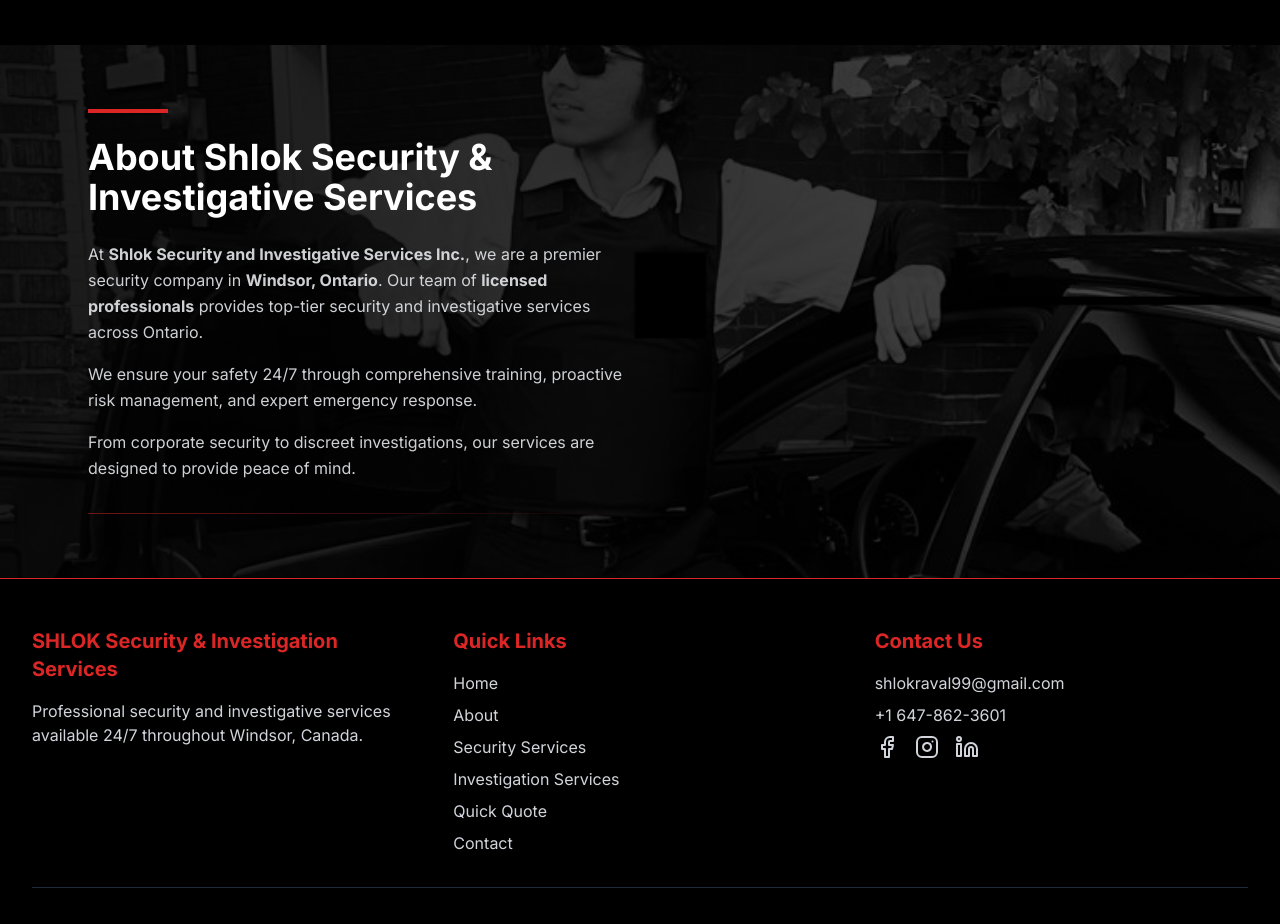
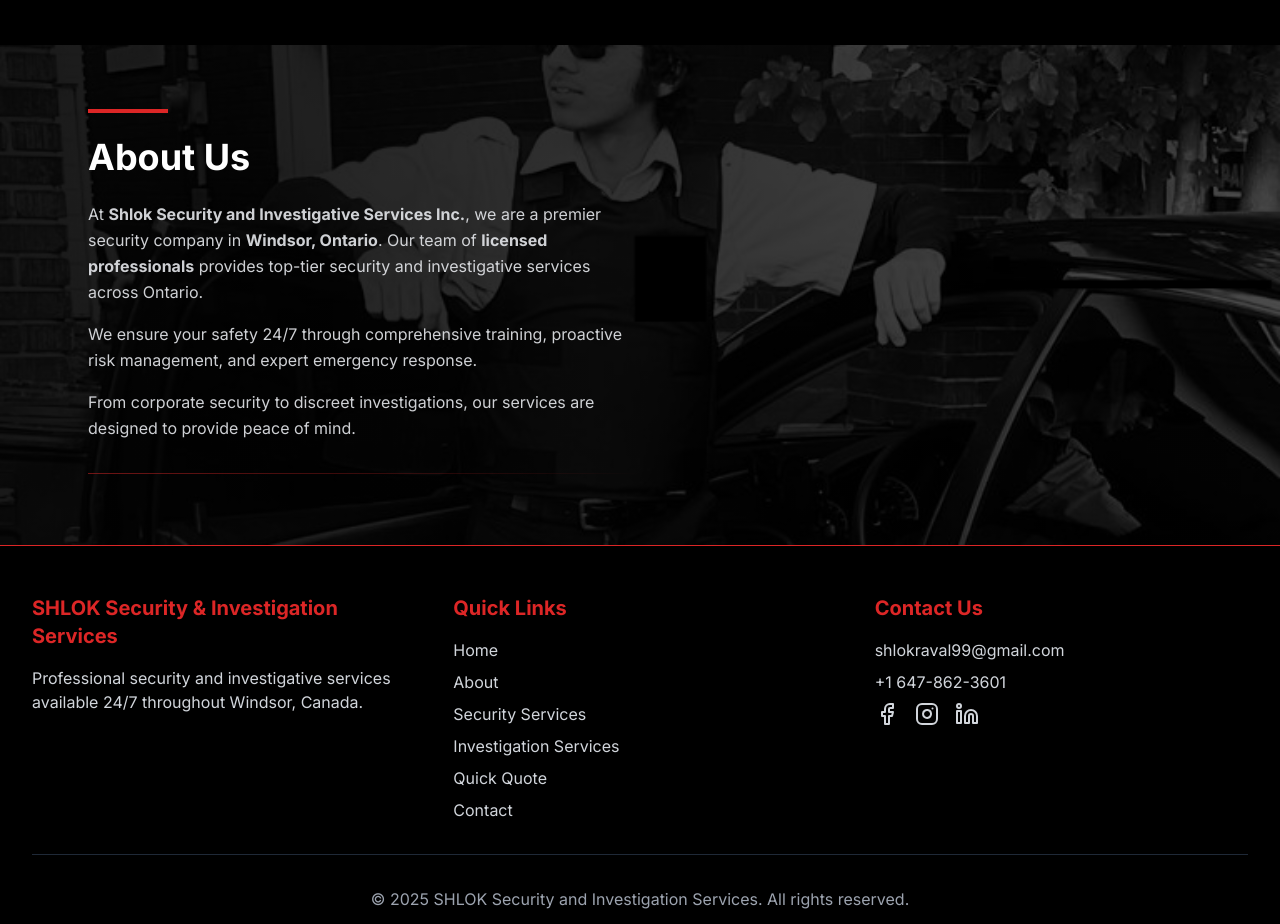
Before and after one commit to AbhishekPanta8/ShlokSecurities, a React (Vite) app: page / in a window 1280 px wide. Shown: the part 840-1764 px from the top of the page. Built offline with nearby package versions, Linux system fonts and the light colour scheme.

Commit message:
Dev (#7)
* made changes in logo

* Added certain changes for SEO

* Fixed SEO issues

* fixed about us

* deleted unwanted file

```diff
--- a/src/pages/About.jsx
+++ b/src/pages/About.jsx
@@ -26,7 +26,7 @@
 
           {/* Title */}
           <h2 className="text-3xl md:text-4xl font-bold text-white mb-6 transform transition-all duration-500 group-hover:translate-x-2">
-            About Shlok Security & Investigative Services
+            About Us
           </h2>
 
           {/* Mission Text */}
```
Also changed, not shown: 1 other file (tests, documents, lock files or other folders).
